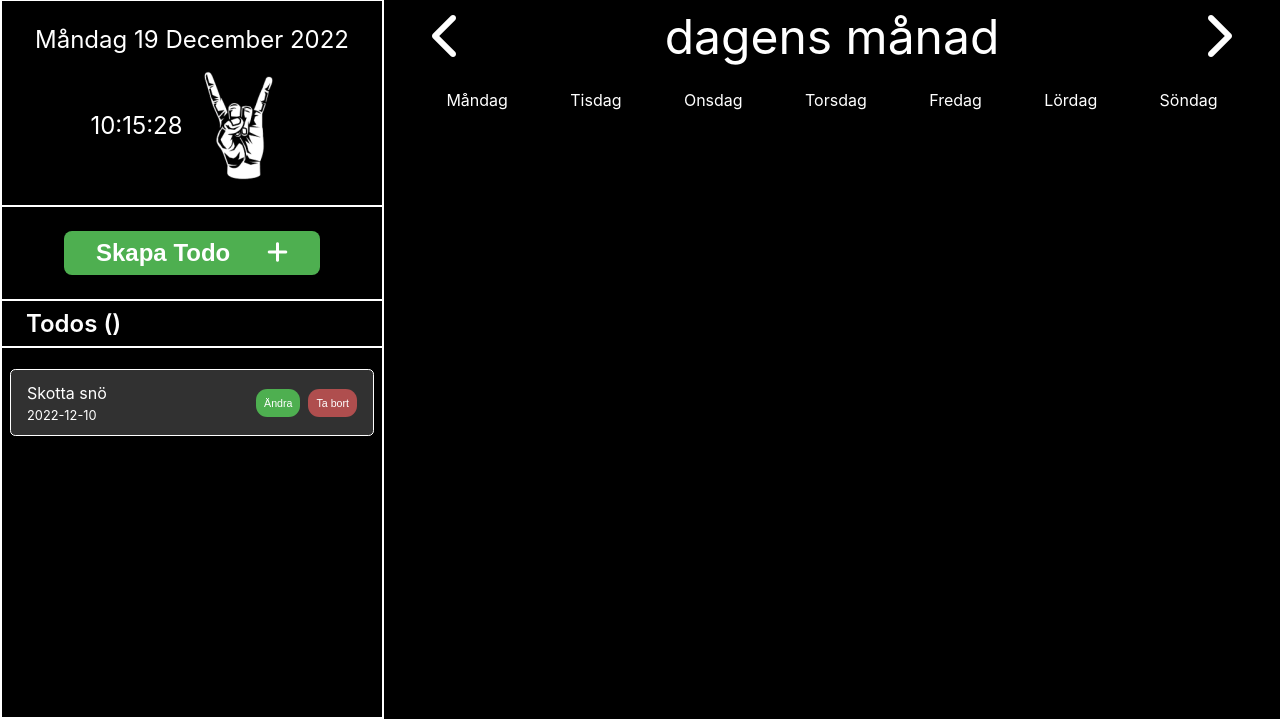
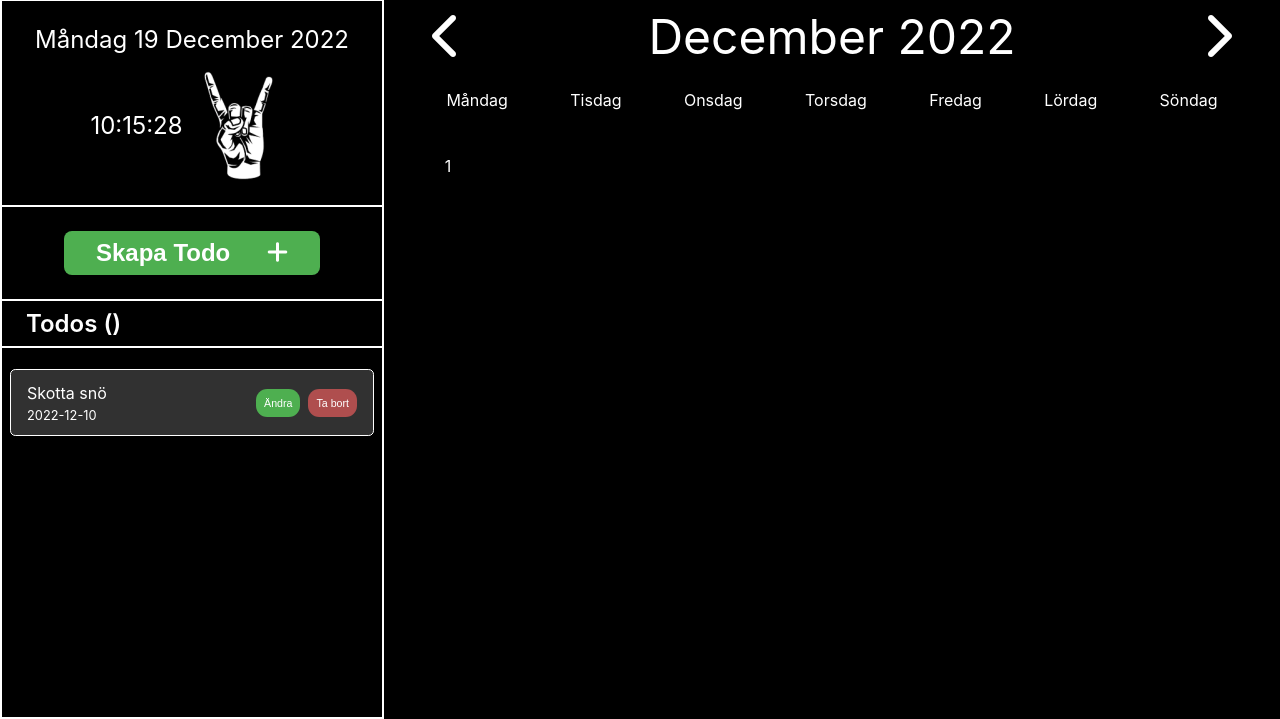
Before and after one commit to Sillen00/To-Do-Calendar, a website: page public/index.html in a window 1280 px wide. Shown: the part 81-800 px from the top of the page. Drawn offline with Linux system fonts and the light colour scheme.

Commit message:
Co-authored-by: Thomas Ingvarsson <thomas.ingvarsson@medieinstitutet.se> Du kan bläddra mellan månader och div är utbytt till ul

```diff
--- a/public/index.html
+++ b/public/index.html
@@ -146,12 +146,11 @@
           </div>
 
           <!-- KALENDER------------------------------------------------------------------------------------------->
-          <div class="calendar">
+          <ul class="calendar">
             <!-- Lägg till kalender dag item via JS -->
-            <ul class="daysInCalendar">
+            <li class="day">1</li>
 
-            </ul>
-          </div>
+          </ul>
         </main>
       </div>
     </div>
--- a/public/javascript/calendar.js
+++ b/public/javascript/calendar.js
@@ -1,5 +1,5 @@
 
-window.addEventListener("DOMContentLoaded", initCalendar);
+// window.addEventListener("DOMContentLoaded", initCalendar);
 
 function initCalendar() {
   renderCalenderDays();
@@ -40,27 +40,27 @@ const dt = new Date();
 //   dt.setMonth(new Date().getMonth() + nav);
 // }
 
-const day = dt.getDate();
+// const day = dt.getDate();
 const month = dt.getMonth();
 const year = dt.getFullYear();
 
 // 1. behöver få ut vilken dag det är på första dagen i månaden
-const firstDay = new Date(year, month, 1);
+// const firstDay = new Date(year, month, 1);
+
 // 2. behöver få ut hur många dagar det är i månaden
 const daysInMonth = new Date(year, month + 1, 0).getDate();   // kolla att det blir rätt måndad!!!!!
 
 
-const dateString = firstDay.toLocaleDateString("en-us", {
-  weekday: "long",
-  year: "numeric",
-  month: "numeric",
-  day: "numeric"
-})
-const paddingDays = weekdays.indexOf(dateString.split(', ')[0]) -1;
-console.log(dateString)
+// const dateString = firstDay.toLocaleDateString("en-us", {
+//   weekday: "long",
+//   year: "numeric",
+//   month: "numeric",
+//   day: "numeric"
+// })
+
+// const paddingDays = weekdays.indexOf(dateString.split(', ')[0]) -1;
 
 
-console.log(paddingDays);
 
 
 // const dt = new Date();
@@ -69,22 +69,14 @@ console.log(paddingDays);
 // const year = dt.getFullYear();
 
 
-  for (let i = 1; i <= daysInMonth; i++) {
-    let li = document.createElement("li");
-    li.innerHTML = "";
-    li.innerHTML = i;
-    li.classList.add("day");
-    calendarDays.appendChild(li);
-  };
+  // for (let i = 1; i <= daysInMonth; i++) {
+  //   let li = document.createElement("li");
+  //   li.innerHTML = "";
+  //   li.innerHTML = i;
+  //   li.classList.add("day");
+  //   calendarDays.appendChild(li);
+  // };
 
-
-
-// const dateString = firstDay.toLocaleDateString("en-us", {
-//   weekday: "long",
-//   year: "numeric",
-//   month: "numeric",
-//   day: "numeric"
-// })
 
 }
 
--- a/public/javascript/checked-todo.js
+++ b/public/javascript/checked-todo.js
@@ -1,3 +1,7 @@
 function initCheckedTodo(){
     checkTodo();
-  }
+}
+
+function checkTodo(){
+
+}
```
